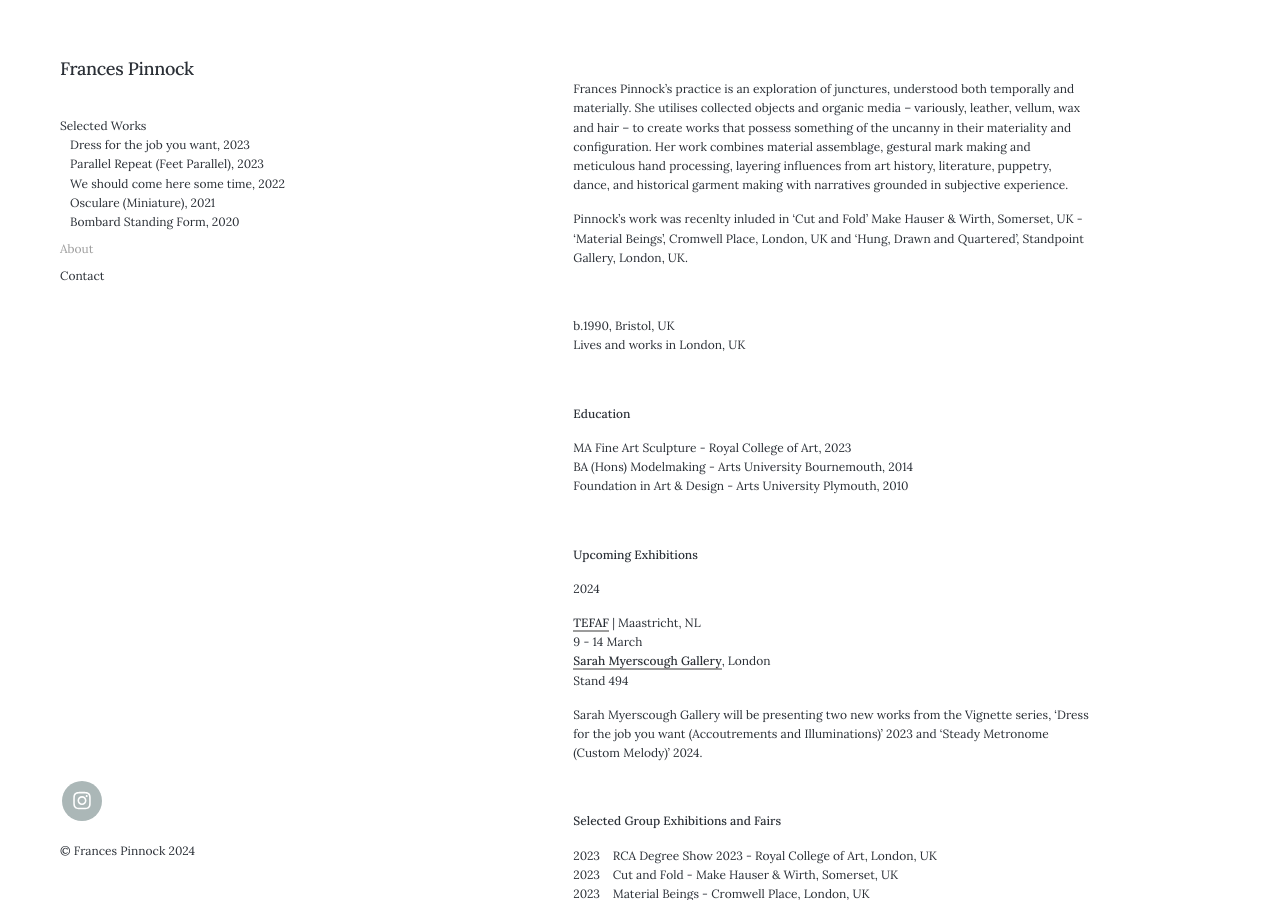
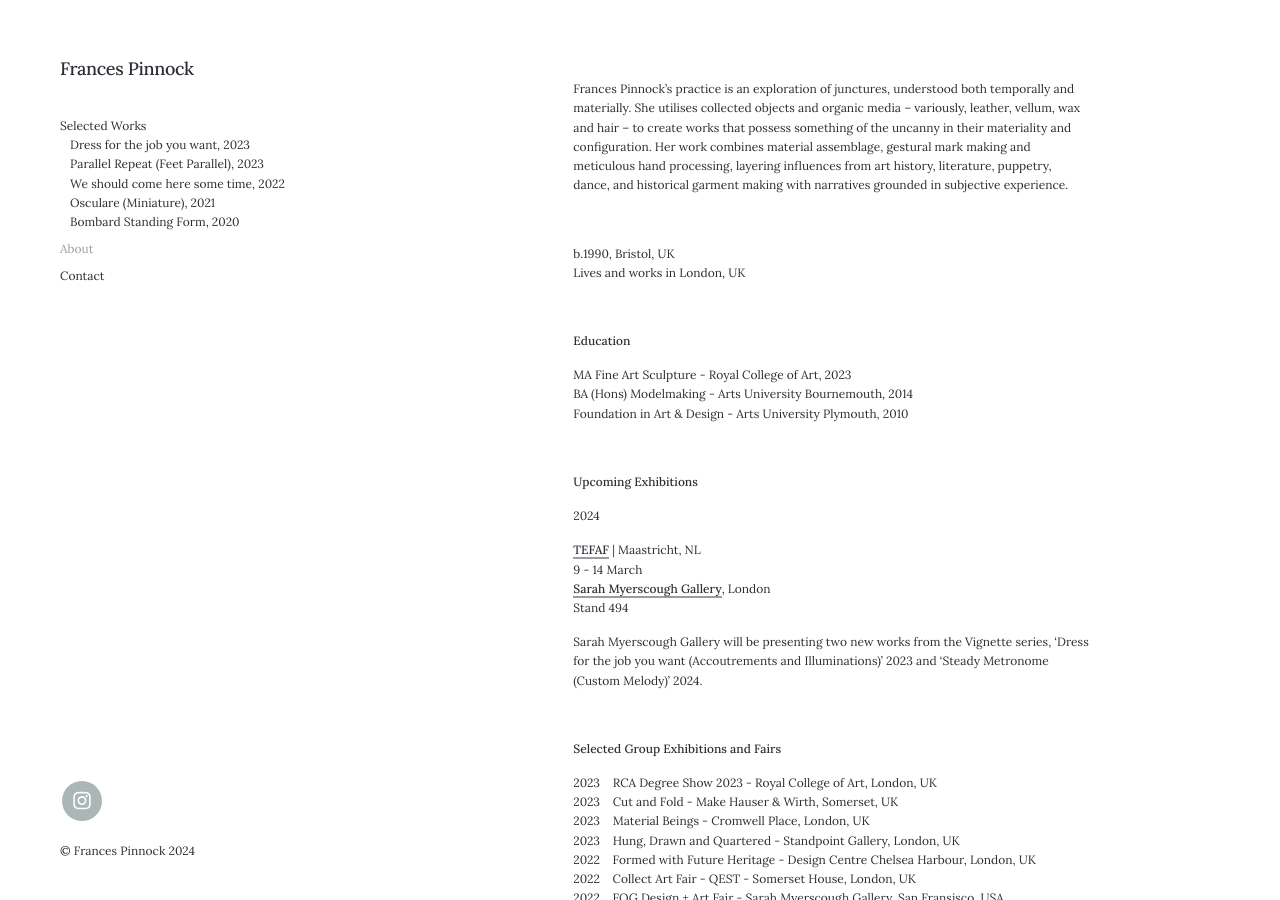
Before and after one commit to francespinnock/francespinnock.github.io, a Jekyll site: the page built from _pages/about.md, in a window 1280 px wide and 900 px high. Built offline with Jekyll 4.4.1, drawn with Linux system fonts in a browser that asks for light colours; nearby versions of some CDN libraries.

Commit message:
Update about.md

```diff
--- a/_pages/about.md
+++ b/_pages/about.md
@@ -7,8 +7,6 @@ description: About Frances Pinnock
 
 <br />
 Frances Pinnock's practice is an exploration of junctures, understood both temporally and materially. She utilises collected objects and organic media – variously, leather, vellum, wax and hair – to create works that possess something of the uncanny in their materiality and configuration. Her work combines material assemblage, gestural mark making and meticulous hand processing, layering influences from art history, literature, puppetry, dance, and historical garment making with narratives grounded in subjective experience.
-
-Pinnock's work was recenlty inluded in 'Cut and Fold' Make Hauser & Wirth, Somerset, UK - 'Material Beings', Cromwell Place, London, UK and 'Hung, Drawn and Quartered', Standpoint Gallery, London, UK.
 
 <br />
 
```
